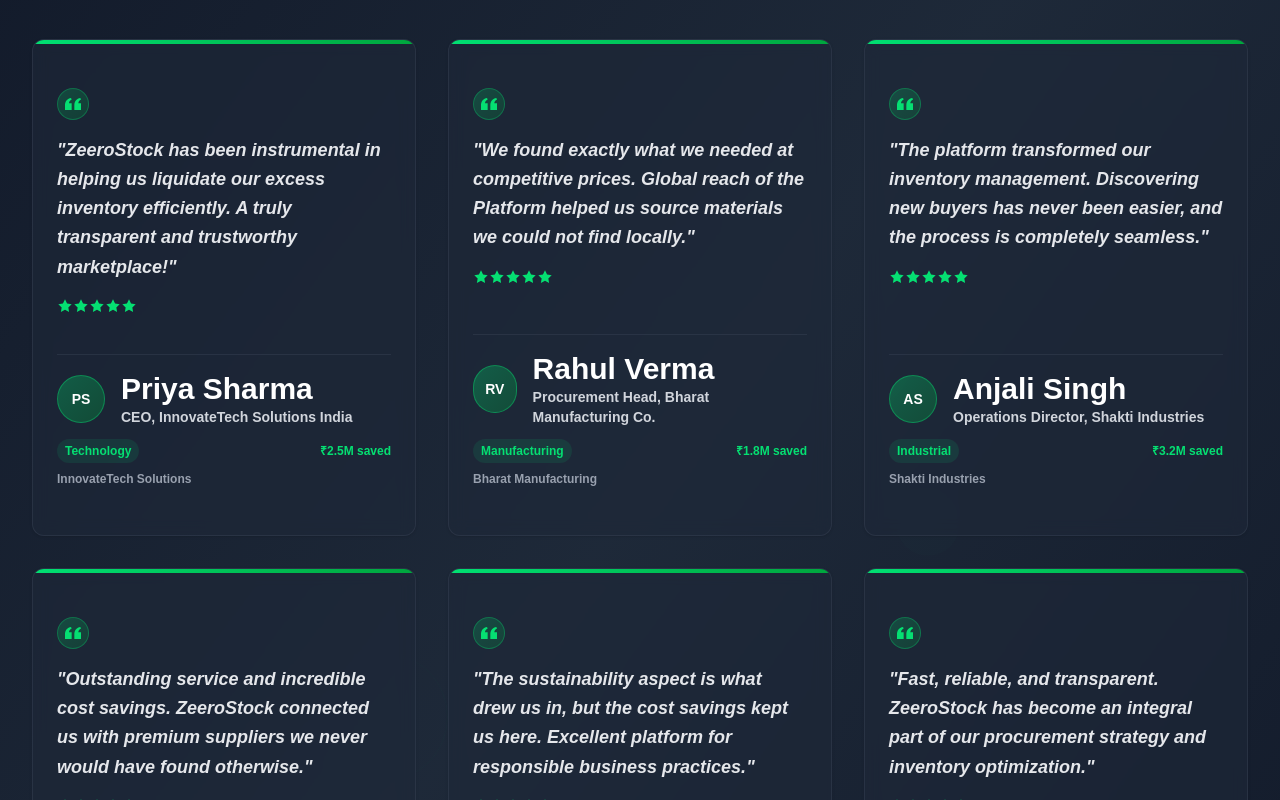
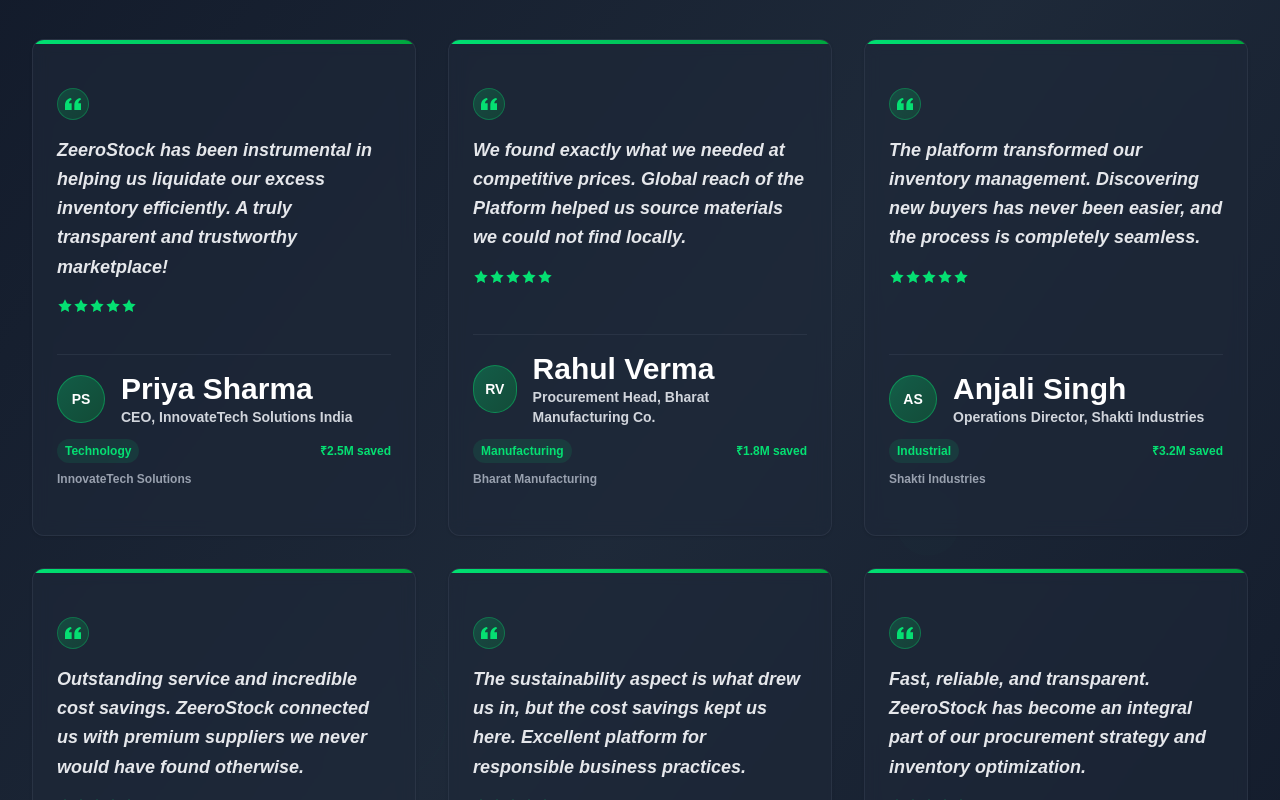
Before and after one commit to Mr-Tracko/Zeerostock-Next-, a Next.js app: page / in a window 1280 px wide. Shown: the part 4300-5100 px from the top of the page. Built offline with nearby package versions, Linux system fonts and the light colour scheme.

Commit message:
deployment errors solved

```diff
--- a/src/app/components/common/Testimonials.tsx
+++ b/src/app/components/common/Testimonials.tsx
@@ -169,7 +169,7 @@
                   </div>
 
                   <p className="text-lg text-gray-200 italic mb-4 leading-relaxed group-hover:text-green-100 transition-colors duration-300">
-                    "{testimonial.quote}"
+                    {testimonial.quote}
                   </p>
 
                   {/* Rating Stars */}
```
